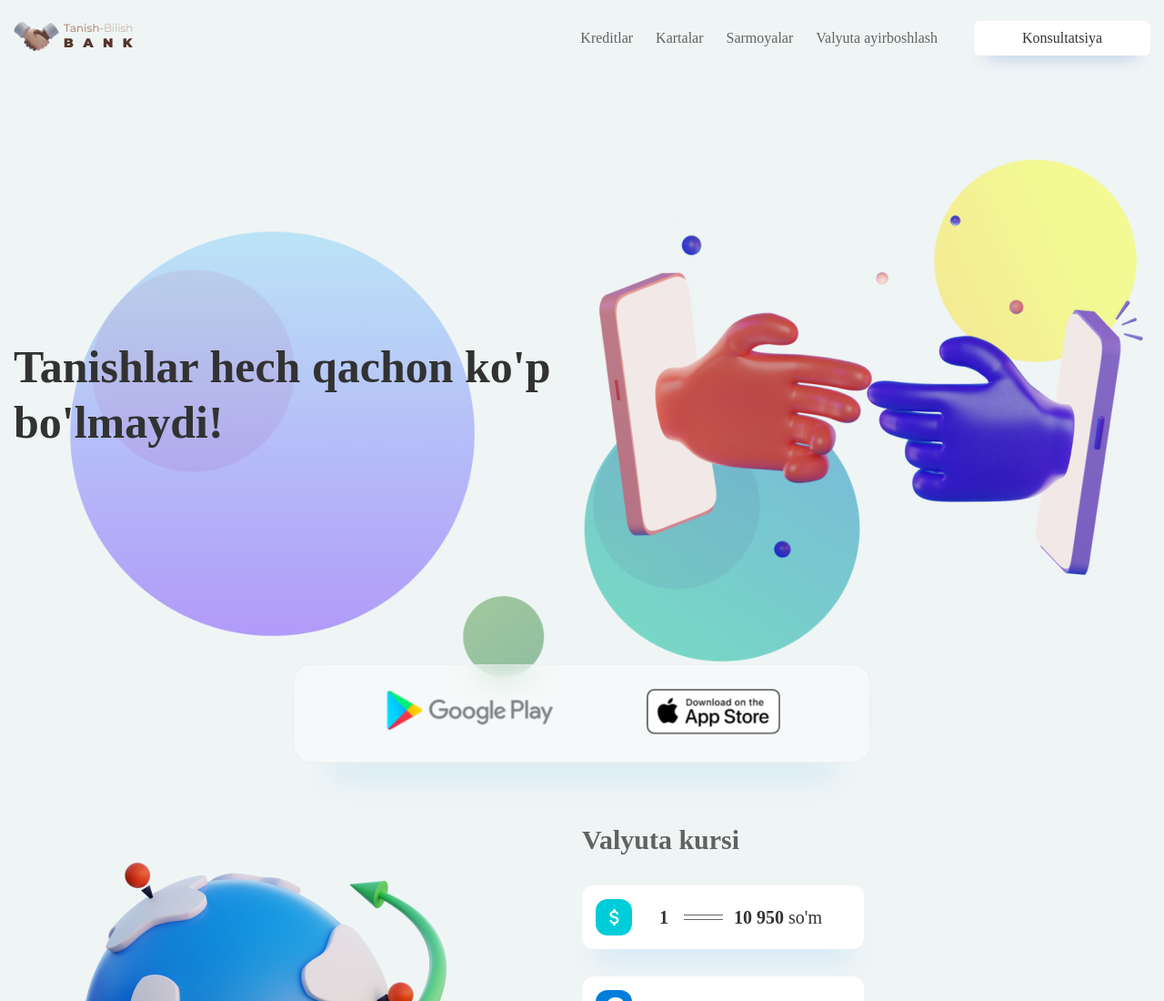
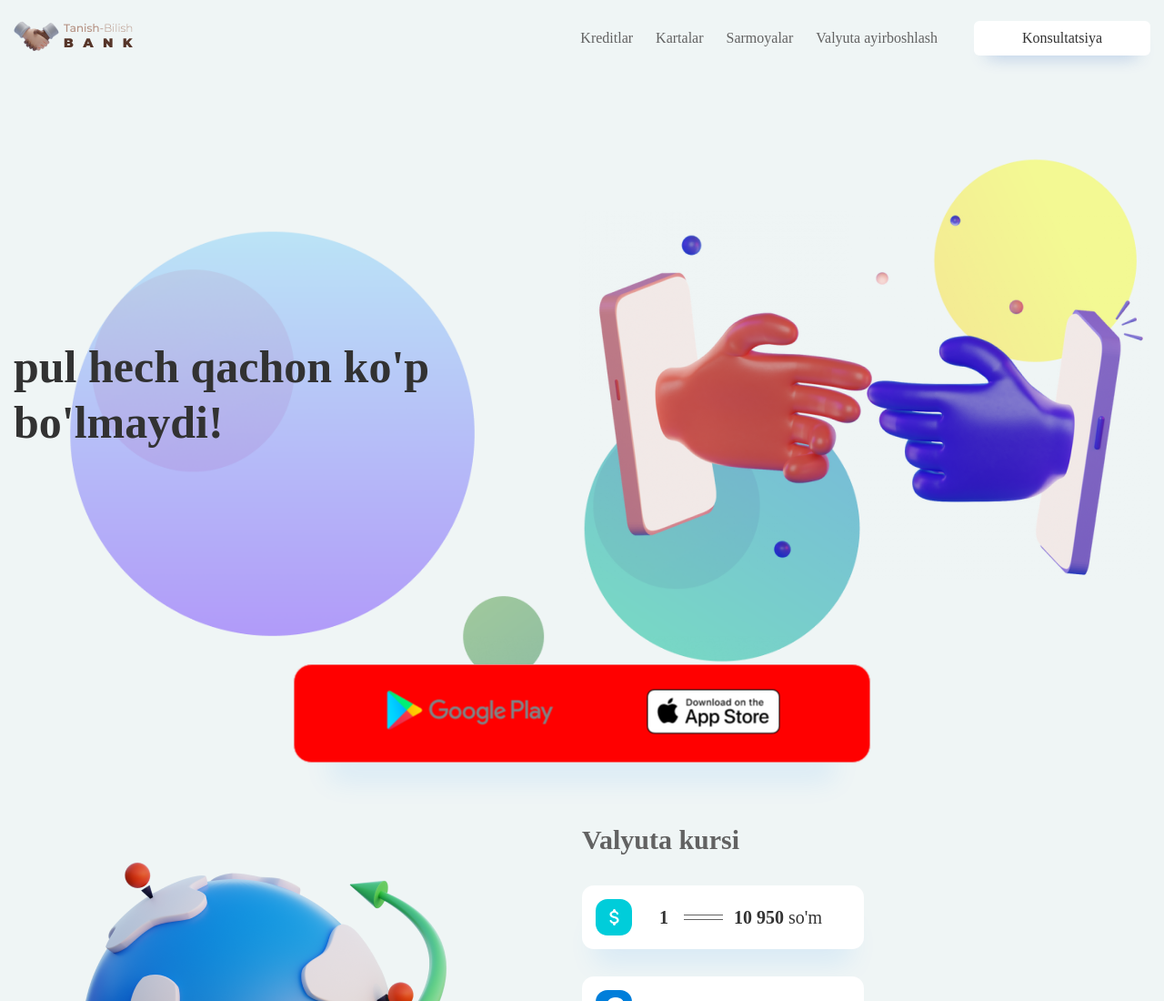
Before and after one commit to ahadulloraxmatullayev/tbb, a plain HTML site: page index.html in a window 1280 px wide. Shown: the top 1100 px of the page at 91% size. Drawn offline with Linux system fonts and the light colour scheme; a web font is replaced by a local one.

Commit message:
yangi shoxni birinchi kommiti

```diff
--- a/index.html
+++ b/index.html
@@ -30,7 +30,7 @@
     <main>
         <section class="intro">
             <div class="container intro__content">
-                <h1 class="intro__title">Tanishlar hech qachon ko'p bo'lmaydi!</h1>
+                <h1 class="intro__title">pul hech qachon ko'p bo'lmaydi!</h1>
                 <img src="image/header-content.png" alt="">
             </div>
             <ul class="intro__app">
--- a/style/style.css
+++ b/style/style.css
@@ -129,6 +129,7 @@ body {
     backdrop-filter: blur(15px);
     border-radius: 20px;
     padding: 27px 0;
+    background: red;
 }
 
 /* info */
```
